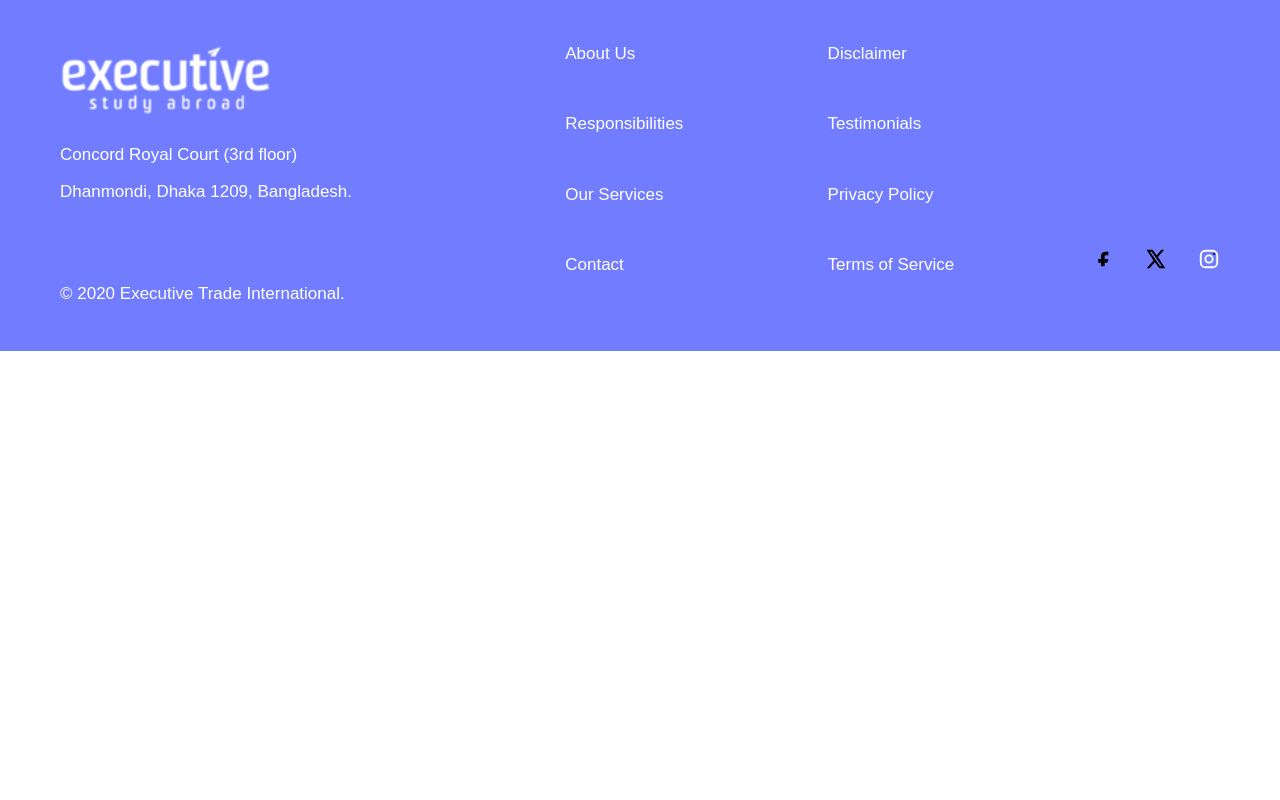
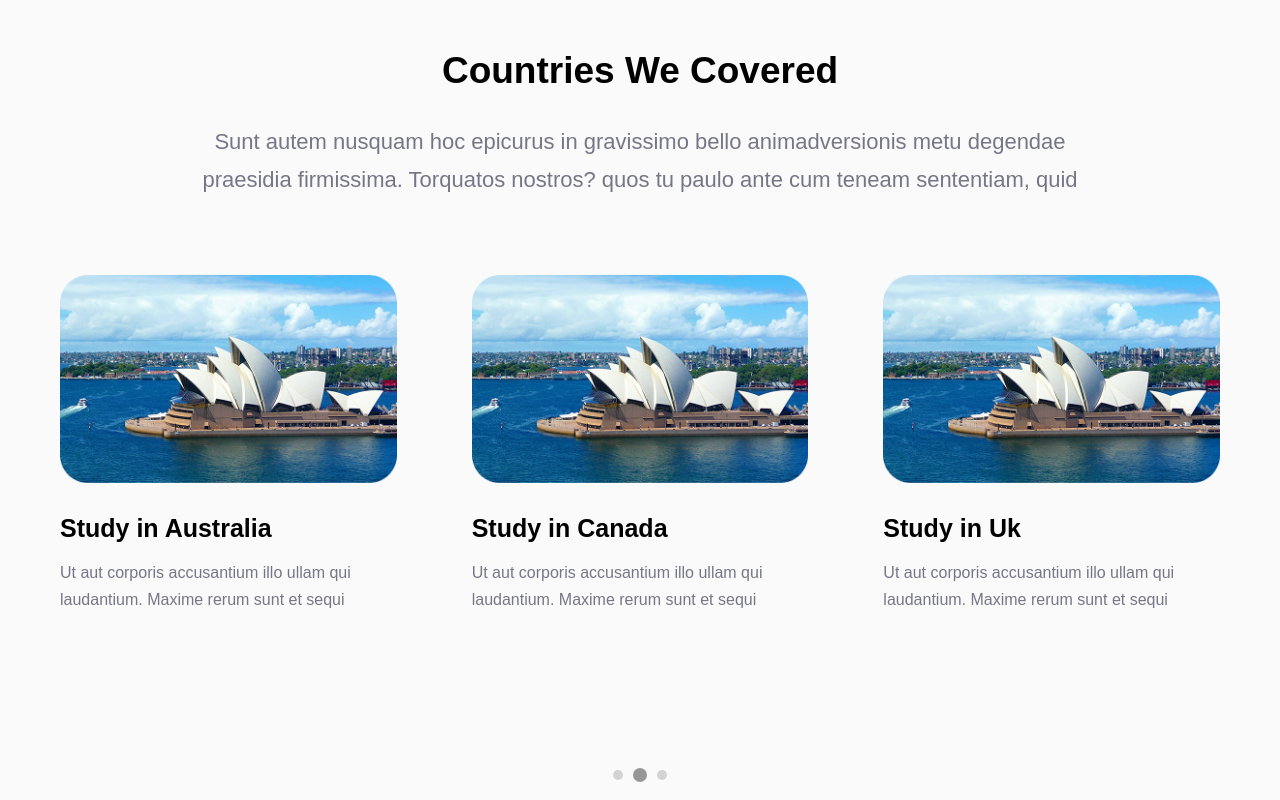
Before and after one commit to DevSodikjon/study-abroad, a Next.js app: page / in a window 1280 px wide. Shown: the part 4780-5580 px from the top of the page. Before the commit the page ends 5131 px from the top, so only its background shows below. Built offline with nearby package versions, Linux system fonts and the light colour scheme.

Commit message:
finished landing page

```diff
--- a/app/page.tsx
+++ b/app/page.tsx
@@ -1,20 +1,21 @@
-import "./globals.css"
+import "./globals.css";
 
 import Hero from "@/components/Hero/hero";
 import Services from "@/components/Services/Services";
 import Universities from "@/components/Universities/Universities";
-import News from "@/components/News/News"
-import Events from "@/components/Events/Events"
-
+import News from "@/components/News/News";
+import Events from "@/components/Events/Events";
+import Countries from "@/components/Countries/Countries";
 
 export default function Home() {
   return (
     <main>
-    <Hero/>
-    <Universities />
-    <Services/>
-    <News />
-    <Events />
+      <Hero />
+      <Universities />
+      <Services />
+      <News />
+      <Events />
+      <Countries />
     </main>
   );
 }
--- /dev/null
+++ b/components/Countries/Countries.module.scss
@@ -0,0 +1,107 @@
+.countries {
+  padding: 82px 0 136px 0;
+  background: #fafafb;
+  .countries_title {
+    text-align: center;
+    margin-bottom: 77px;
+    h2 {
+      font-size: 37px;
+      font-weight: bold;
+      margin-bottom: 25px;
+      text-transform: capitalize;
+    }
+    p {
+      font-size: 22px;
+      line-height: 1.7;
+      color: #767686;
+    }
+  }
+
+  .events_slider {
+    .viewport {
+      width: 100%;
+      overflow: hidden;
+      padding-bottom: 104px;
+    }
+
+    .track {
+      display: flex;
+      transition: transform 0.5s ease;
+    }
+
+    .slide {
+      min-width: 100%;
+
+      display: flex;
+      align-items: center;
+      justify-content: space-between;
+      gap: 75px;
+    }
+
+    .card {
+      width: 348px;
+      height: 354px;
+
+      .card_image {
+        border-radius: 10px;
+        .imgSrc {
+          width: 100%;
+        }
+      }
+
+      .card_title {
+        padding: 27px 0px 13px;
+
+        h3 {
+          font-size: 25px;
+          font-weight: 700;
+          margin-bottom: 11px;
+        }
+
+        p {
+          font-size: 16px;
+          line-height: 1.7;
+          color: #767686;
+        }
+      }
+    }
+
+    .event-card:hover {
+      transform: translateY(-4px);
+      box-shadow: 0 18px 36px rgba(36, 36, 47, 0.1);
+    }
+
+    .dots {
+      display: flex;
+      align-items: center;
+      justify-content: center;
+      gap: 10px;
+
+      margin: 35px 0px 57px;
+    }
+
+    .dot {
+      width: 10px;
+      height: 10px;
+      padding: 0;
+
+      border: none;
+      border-radius: 50%;
+
+      background: #d3d3d3;
+
+      cursor: pointer;
+
+      transition:
+        width 0.2s ease,
+        height 0.2s ease,
+        background-color 0.2s ease;
+
+      &.active {
+        width: 14px;
+        height: 14px;
+        background: #979797;
+      }
+    }
+  }
+}
--- /dev/null
+++ b/components/Countries/Countries.tsx
@@ -0,0 +1,168 @@
+"use client";
+
+import { useEffect, useState } from "react";
+import styles from "@/components/Countries/Countries.module.scss";
+import Link from "next/link";
+import Image from "next/image";
+
+let nextId = 1;
+
+const countriesList = [
+  {
+    id: nextId++,
+    image: "/images/country.png",
+    title: "Study in Australia",
+    subtitle:
+      "Ut aut corporis accusantium illo ullam qui laudantium. Maxime rerum sunt et sequi ",
+  },
+  {
+    id: nextId++,
+    image: "/images/country.png",
+    title: "Study in Canada",
+    subtitle:
+      "Ut aut corporis accusantium illo ullam qui laudantium. Maxime rerum sunt et sequi ",
+  },
+  {
+    id: nextId++,
+    image: "/images/country.png",
+    title: "Study in Uk",
+    subtitle:
+      "Ut aut corporis accusantium illo ullam qui laudantium. Maxime rerum sunt et sequi ",
+  },
+  //   next 3
+  {
+    id: nextId++,
+    image: "/images/country.png",
+    title: "Study in Australia",
+    subtitle:
+      "Ut aut corporis accusantium illo ullam qui laudantium. Maxime rerum sunt et sequi ",
+  },
+  {
+    id: nextId++,
+    image: "/images/country.png",
+    title: "Study in Canada",
+    subtitle:
+      "Ut aut corporis accusantium illo ullam qui laudantium. Maxime rerum sunt et sequi ",
+  },
+  {
+    id: nextId++,
+    image: "/images/country.png",
+    title: "Study in Uk",
+    subtitle:
+      "Ut aut corporis accusantium illo ullam qui laudantium. Maxime rerum sunt et sequi ",
+  },
+  //   next 3
+  {
+    id: nextId++,
+    image: "/images/country.png",
+    title: "Study in Australia",
+    subtitle:
+      "Ut aut corporis accusantium illo ullam qui laudantium. Maxime rerum sunt et sequi ",
+  },
+  {
+    id: nextId++,
+    image: "/images/country.png",
+    title: "Study in Canada",
+    subtitle:
+      "Ut aut corporis accusantium illo ullam qui laudantium. Maxime rerum sunt et sequi ",
+  },
+  {
+    id: nextId++,
+    image: "/images/country.png",
+    title: "Study in Uk",
+    subtitle:
+      "Ut aut corporis accusantium illo ullam qui laudantium. Maxime rerum sunt et sequi ",
+  },
+];
+
+const ITEMS_PER_SLIDE = 3;
+
+export default function Countries() {
+  countriesList.map((item) => {
+    console.log(item.image);
+  });
+  const [currentSlide, setCurrentSlide] = useState(0);
+
+  const totalSlides = Math.ceil(countriesList.length / ITEMS_PER_SLIDE);
+
+  const goToSlide = (index: number) => {
+    setCurrentSlide(index);
+  };
+
+  useEffect(() => {
+    const interval = setInterval(() => {
+      setCurrentSlide((current) =>
+        current === totalSlides - 1 ? 0 : current + 1,
+      );
+    }, 4000);
+
+    return () => clearInterval(interval);
+  }, [totalSlides]);
+
+  return (
+    <section className={styles.countries}>
+      <div className="container">
+        <div className={styles.countries_title}>
+          <h2>countries we covered</h2>
+          <p>
+            Sunt autem nusquam hoc epicurus in gravissimo bello animadversionis
+            metu degendae <br /> praesidia firmissima. Torquatos nostros? quos
+            tu paulo ante cum teneam sententiam, quid
+          </p>
+        </div>
+
+        <div className={styles.events_slider}>
+          <div className={styles.viewport}>
+            <div
+              className={styles.track}
+              style={{
+                transform: `translateX(-${currentSlide * 100}%)`,
+              }}
+            >
+              {Array.from({ length: totalSlides }).map((_, slideIndex) => (
+                <div className={styles.slide} key={slideIndex}>
+                  {countriesList
+                    .slice(
+                      slideIndex * ITEMS_PER_SLIDE,
+                      slideIndex * ITEMS_PER_SLIDE + ITEMS_PER_SLIDE,
+                    )
+                    .map((item) => (
+                      <div className={styles.card} key={item.id}>
+                        <div className={styles.card_image}>
+                          <Image
+                            className={styles.imgSrc}
+                            src={item.image}
+                            alt={item.title}
+                            width={0}
+                            height={0}
+                          />
+                        </div>
+                        <div className={styles.card_title}>
+                          <h3>{item.title}</h3>
+                          <p>{item.subtitle}</p>
+                        </div>
+                      </div>
+                    ))}
+                </div>
+              ))}
+            </div>
+          </div>
+
+          <div className={styles.dots}>
+            {Array.from({ length: totalSlides }).map((_, index) => (
+              <button
+                key={index}
+                className={`${styles.dot} ${
+                  currentSlide === index ? styles.active : ""
+                }`}
+                onClick={() => goToSlide(index)}
+                aria-label={`Go to slide ${index + 1}`}
+                aria-current={currentSlide === index}
+              />
+            ))}
+          </div>
+        </div>
+      </div>
+    </section>
+  );
+}
--- a/components/Events/Events.tsx
+++ b/components/Events/Events.tsx
@@ -4,8 +4,11 @@ import { useEffect, useState } from "react";
 import styles from "@/components/Events/Events.module.scss";
 import Link from "next/link";
 
+let nextId = 1;
+
 const eventsData = [
   {
+    id: nextId++,
     title: "Macquarie University, Sydney, Australia",
     subtitle:
       "Maiores voluptas laboriosam non dolorum perferendis fuga repellat aut. Blanditiis quos in minus. Voluptatum quia quia voluptas voluptatem vero ex possimus. I",
@@ -17,6 +20,7 @@ const eventsData = [
     },
   },
   {
+     id: nextId++,
     title: "Federation University, Australia",
     subtitle:
       "Maiores voluptas laboriosam non dolorum perferendis fuga repellat aut. Blanditiis quos in minus. Voluptatum quia quia voluptas voluptatem vero ex possimus. I",
@@ -28,6 +32,7 @@ const eventsData = [
     },
   },
   {
+     id: nextId++,
     title: "Federation University, Australia",
     subtitle:
       "Maiores voluptas laboriosam non dolorum perferendis fuga repellat aut. Blanditiis quos in minus. Voluptatum quia quia voluptas voluptatem vero ex possimus. I",
@@ -39,6 +44,7 @@ const eventsData = [
     },
   },
   {
+    id: nextId++,
     title: "Federation University, Australia",
     subtitle:
       "Maiores voluptas laboriosam non dolorum perferendis fuga repellat aut. Blanditiis quos in minus. Voluptatum quia quia voluptas voluptatem vero ex possimus. I",
@@ -54,6 +60,7 @@ const eventsData = [
 const ITEMS_PER_SLIDE = 2;
 
 export default function Events() {
+
   const [currentSlide, setCurrentSlide] = useState(0);
 
   const totalSlides = Math.ceil(eventsData.length / ITEMS_PER_SLIDE);
@@ -100,7 +107,7 @@ export default function Events() {
                       slideIndex * ITEMS_PER_SLIDE + ITEMS_PER_SLIDE,
                     )
                     .map((events) => (
-                      <div className={styles.card}>
+                      <div className={styles.card} key={events.id}>
                         <div className={styles.card_top}>
                           <div className={styles.date}>
                             <p className={styles.day}>{events.date?.day}</p>
```
Also changed, not shown: components/News/News.jsx (line endings or trailing spaces), public/images/country.png (added).
